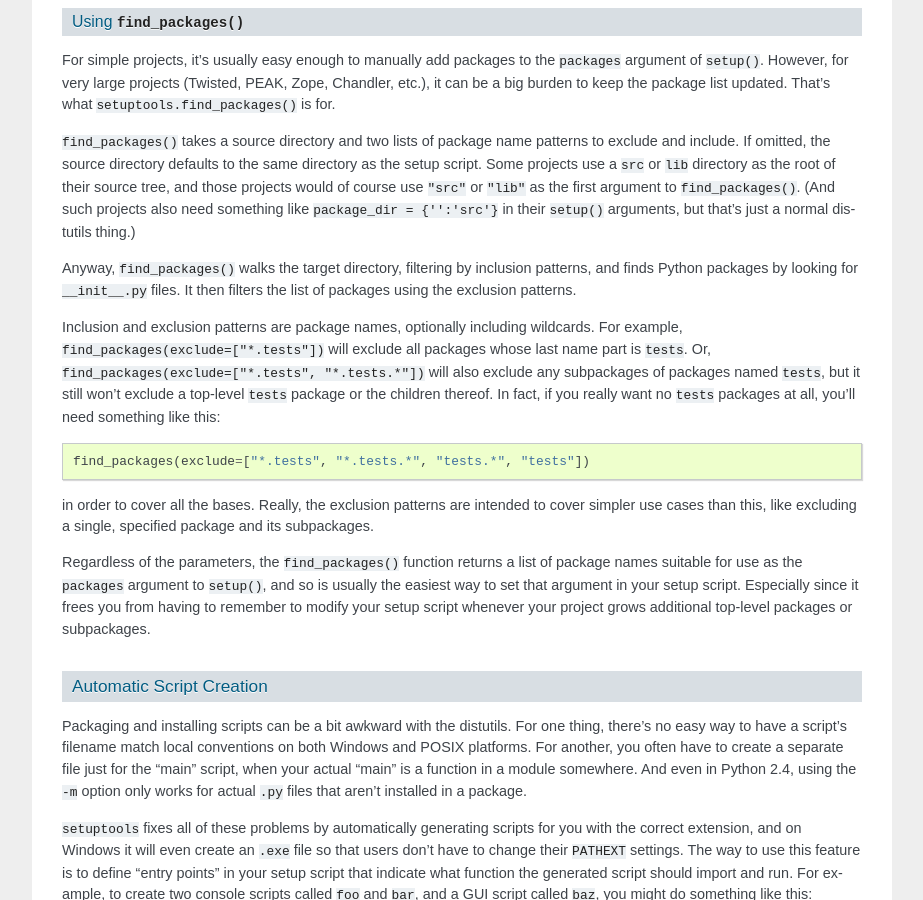
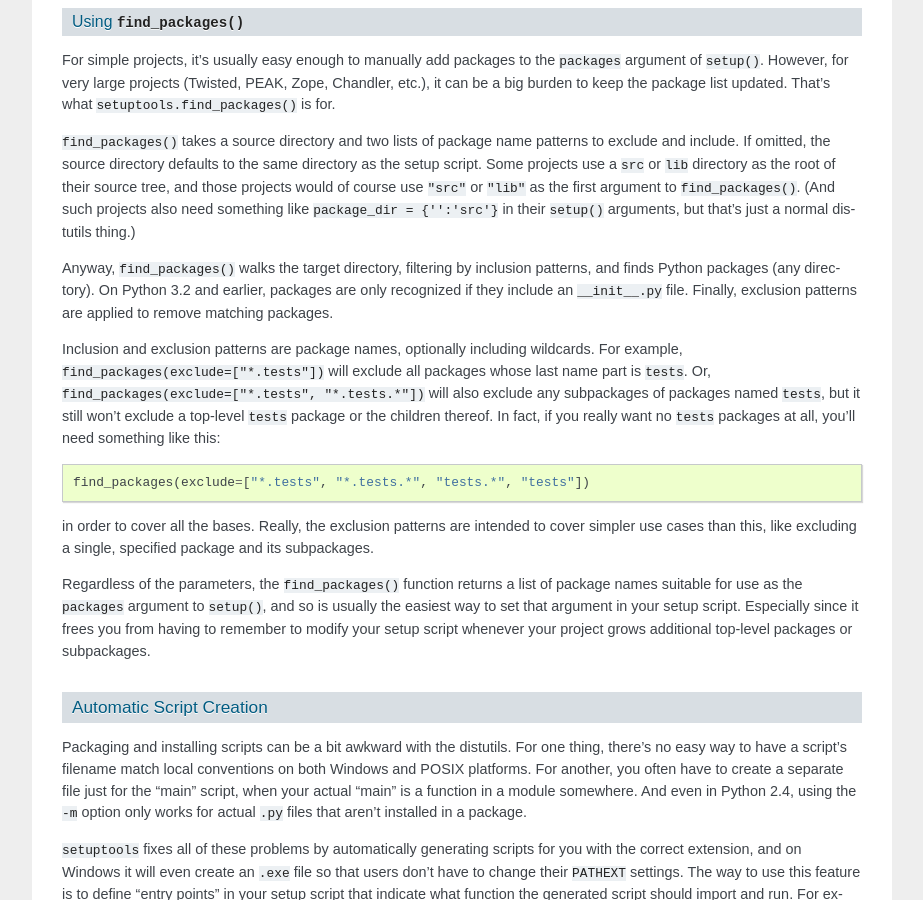
Before and after one commit to Distrotech/setuptools, a Sphinx documentation site: the page built from docs/setuptools.txt, in a window 1280 px wide and 900 px high, scrolled down 7355 px. Shown: the whole window, without its empty margins (198-1121 px from the left). Built offline with Sphinx 7.4.7, drawn with Linux system fonts in a browser that asks for light colours; the version number is read from the project's files by our own code.

Commit message:
Update documentation to reflect PEP420 support

```diff
--- a/docs/setuptools.txt
+++ b/docs/setuptools.txt
@@ -426,9 +426,9 @@ such projects also need something like ``package_dir = {'':'src'}`` in their
 ``setup()`` arguments, but that's just a normal distutils thing.)
 
 Anyway, ``find_packages()`` walks the target directory, filtering by inclusion
-patterns, and finds Python
-packages by looking for ``__init__.py`` files.  It then filters the list of
-packages using the exclusion patterns.
+patterns, and finds Python packages (any directory). On Python 3.2 and
+earlier, packages are only recognized if they include an ``__init__.py`` file.
+Finally, exclusion patterns are applied to remove matching packages.
 
 Inclusion and exclusion patterns are package names, optionally including
 wildcards.  For
```
